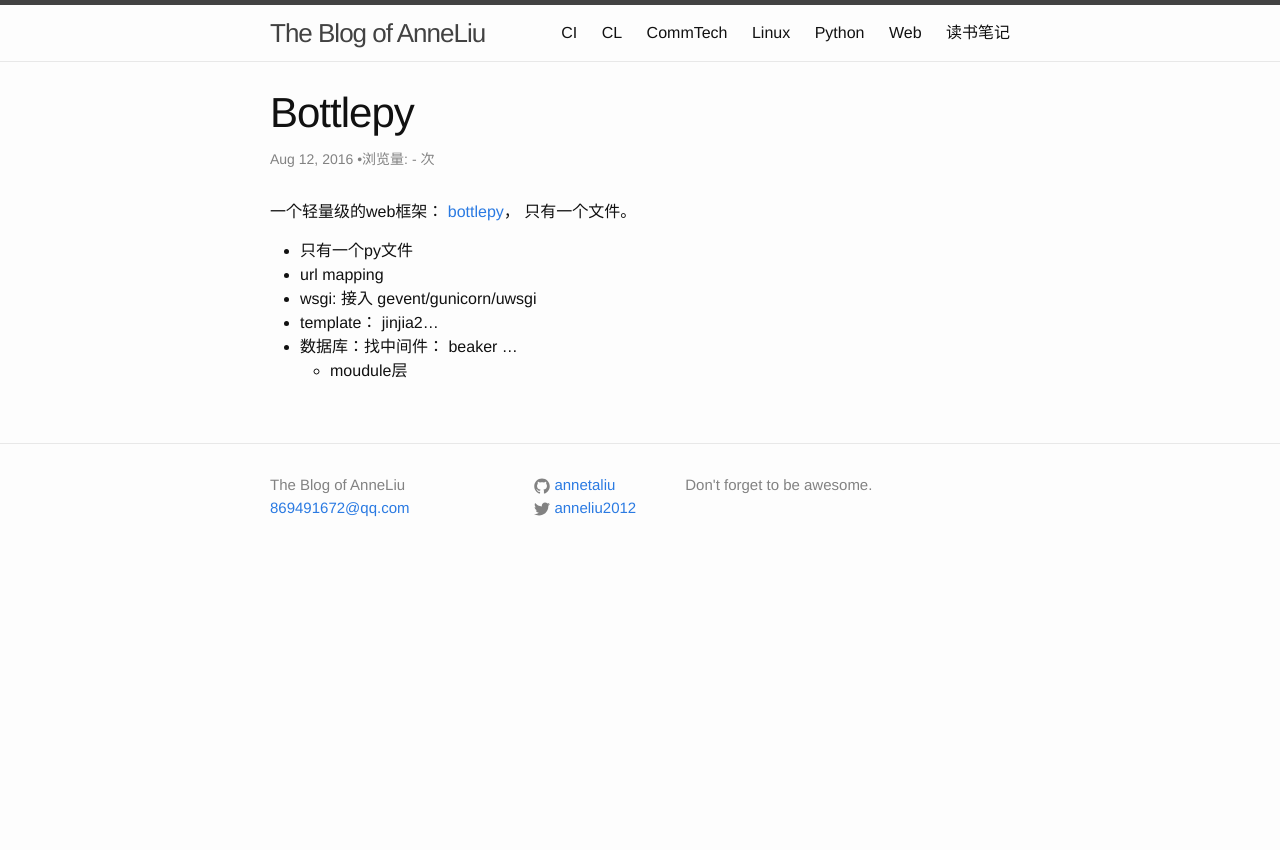
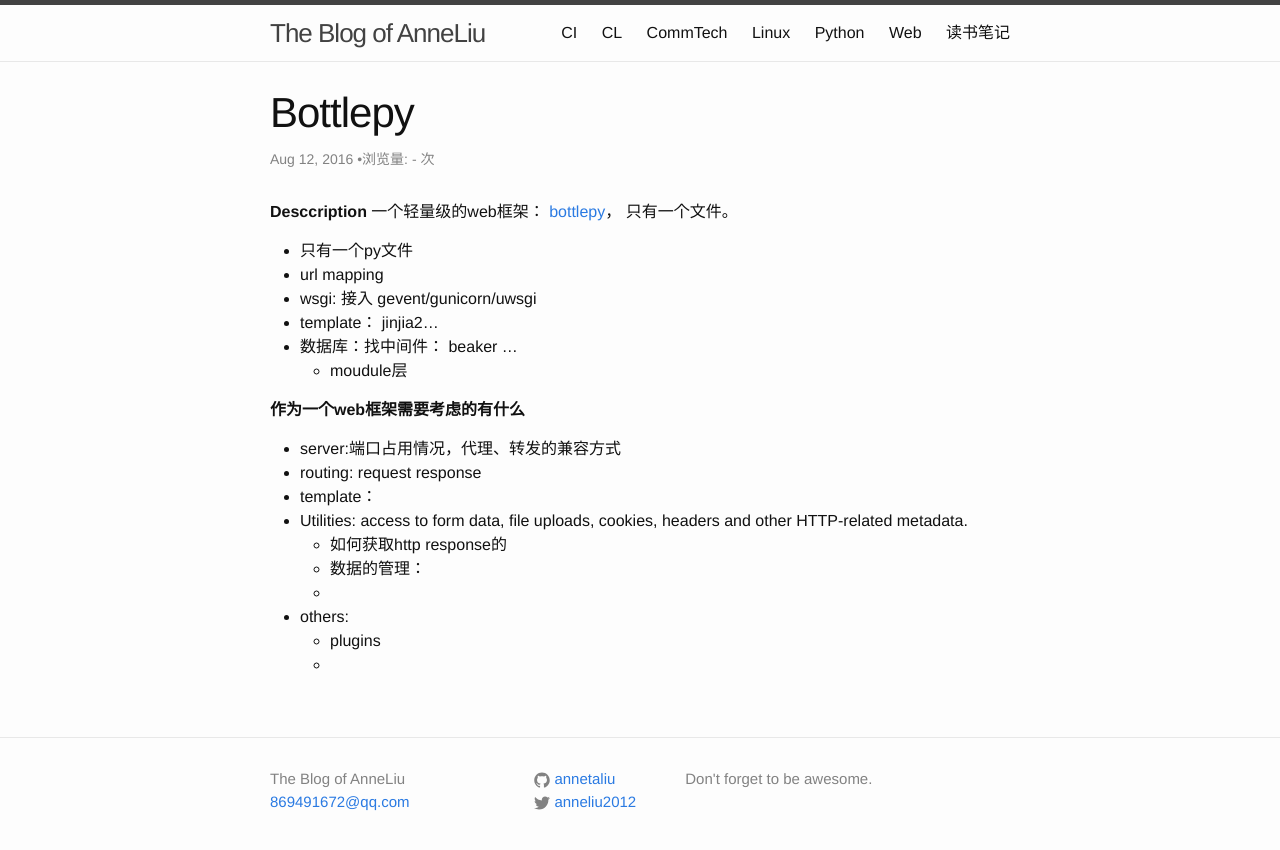
Before and after one commit to annetaliu/annetaliu.github.io, a Jekyll site: the page built from _posts/2016-08-12-bottlepy.markdown, in a window 1280 px wide. Shown: the top 850 px of the page. Built offline with Jekyll 4.4.1, drawn with Linux system fonts in a browser that asks for light colours; comment, search, counter and statistics services are not loaded.

Commit message:
update CI blog

```diff
--- a/_posts/2016-08-12-bottlepy.markdown
+++ b/_posts/2016-08-12-bottlepy.markdown
@@ -1,11 +1,12 @@
 ---
 layout: post
 title: Bottlepy
-date:   2016-08-12 01:11:26 -0000
+date:   2016-08-12 01:11:26
 categories: python
 permalink: /python/bottlepy
 ---
 
+**Desccription**
 一个轻量级的web框架： [bottlepy](http://www.bottlepy.org/docs/dev/index.html)， 只有一个文件。
 
 * 只有一个py文件
@@ -14,3 +15,17 @@ permalink: /python/bottlepy
 * template： jinjia2...
 * 数据库：找中间件： beaker ...
 	* moudule层
+
+**作为一个web框架需要考虑的有什么**
+
+* server:端口占用情况，代理、转发的兼容方式
+* routing: request response
+* template：
+* Utilities: access to form data, file uploads, cookies, headers and other HTTP-related metadata.
+	* 如何获取http response的
+	* 数据的管理：
+	*
+
+* others:
+	* plugins
+	*
--- a/_posts/2016-08-19-CI-gcov.markdown
+++ b/_posts/2016-08-19-CI-gcov.markdown
@@ -13,6 +13,7 @@ permalink: /CI/gcov
 		* --coverage
 		* -lgcov
 		* -fprofile-arcs -ftest-coverage
+		* 编译选项中最好加入 -g3 -O0，前者是为了增加调试信息，后者是为了禁用优化，免得覆盖率测试不准确。
 	* 中间过程文件：
 		* 编译之后会看到gcno文件
 		* UT跑完之后会看到gcda文件
```
Also changed, not shown: Pro/CI.md (+3 -1 lines), Pro/web.md (+2 -1 lines), _posts/2016-08-25-CI-gerrit.markdown (+7 -0 lines), _posts/2016-09-14-CI-codestyle.markdown (added, +17 -0 lines), _posts/2016-09-14-CI-sonar.markdown (added, +19 -0 lines).
